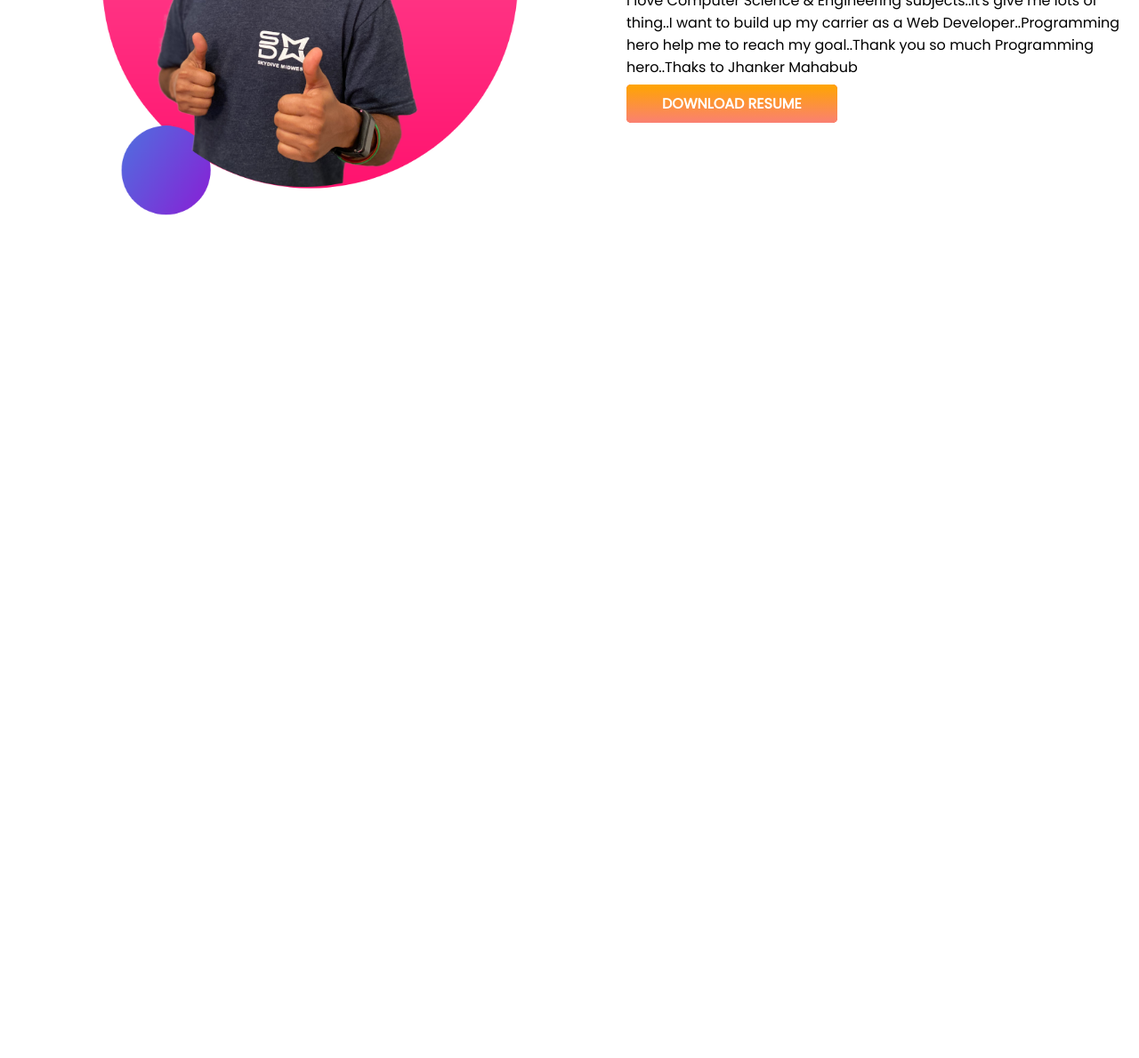
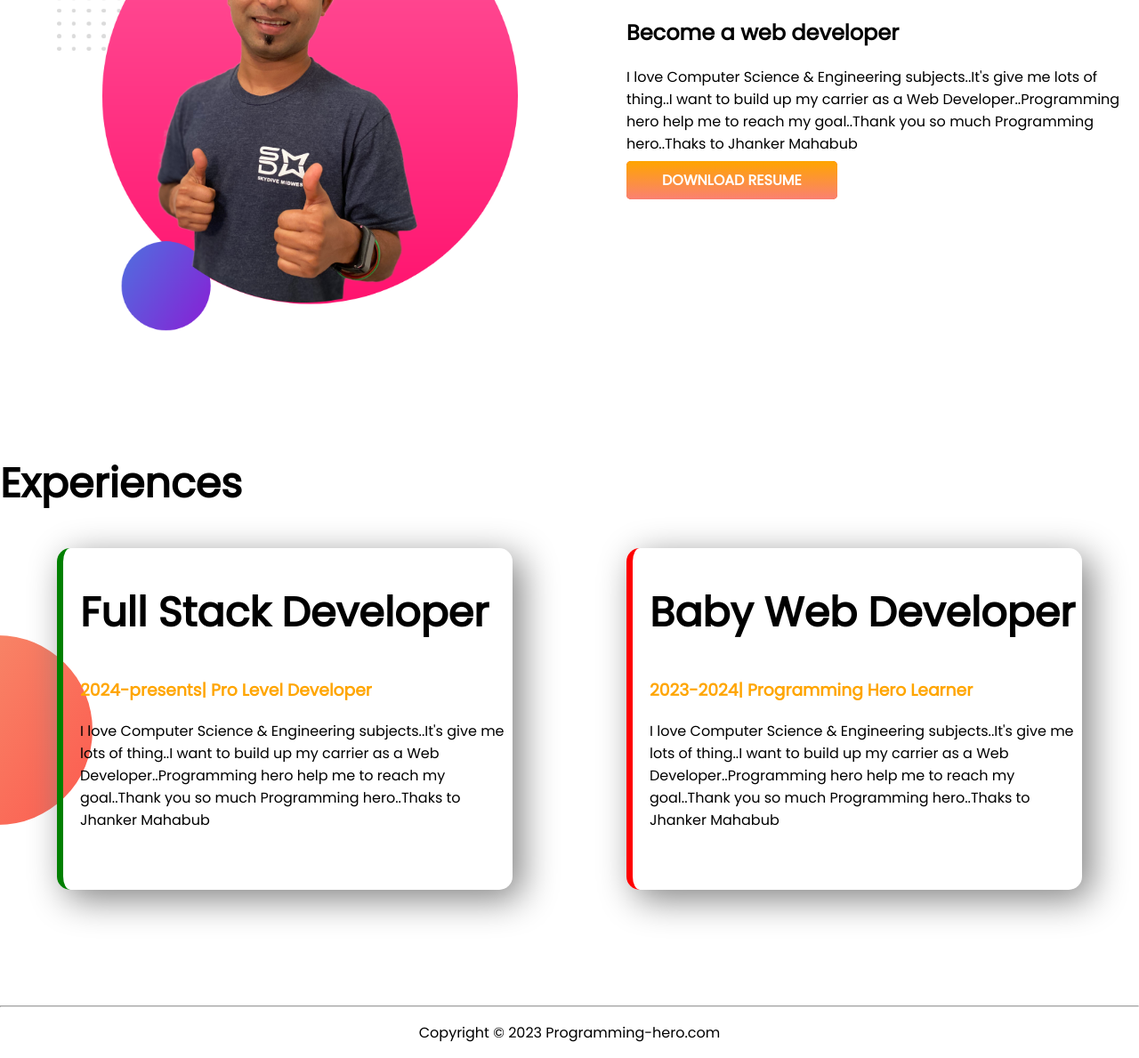
Before and after one commit to saimon60/developer-protfolio, a plain HTML site: page index.html in a window 1280 px wide. Shown: the part 778-1967 px from the top of the page at 89% size. Before the commit the page ends 1027 px from the top, so only its background shows below. Drawn offline with Linux system fonts and the light colour scheme.

Commit message:
boarder and footer

```diff
--- a/index.html
+++ b/index.html
@@ -13,7 +13,7 @@
 </head>
 
 <body>
-    <section class="top-banner">
+    <section class="top-banner flexiable-container">
         <div class="half-width">
             <h1>Welcom To</h1>
             <h1><span class="orange">Saimon</span> World!</h1>
@@ -30,7 +30,7 @@
 
     </section>
 
-    <section class="second">
+    <section class="second flexiable-container">
         <div class="half-width">
             <img src="developer-portfolio/jhankar2.png" alt="">
 
@@ -47,6 +47,37 @@
         </div>
 
     </section>
+
+    <section class="experience-are">
+        <h1>Experiences</h1>
+        <div class="flexiable-container">
+            <div id="full-developer" class="experience-item">
+                <h1>Full Stack Developer</h1>
+                <h3 class="orange">2024-presents| Pro Level Developer</h3>
+                <p>I love Computer Science & Engineering subjects..It's give me lots of thing..I want to build up my
+                    carrier
+                    as a Web Developer..Programming hero help me to reach my goal..Thank you so much Programming
+                    hero..Thaks
+                    to Jhanker Mahabub</p>
+
+            </div>
+            <div id="baby-developer" class="experience-item">
+                <h1>Baby Web Developer</h1>
+                <h3 class="orange">2023-2024| Programming Hero Learner</h3>
+                <p>I love Computer Science & Engineering subjects..It's give me lots of thing..I want to build up my
+                    carrier
+                    as a Web Developer..Programming hero help me to reach my goal..Thank you so much Programming
+                    hero..Thaks
+                    to Jhanker Mahabub</p>
+            </div>
+
+
+        </div>
+        <hr>
+    </section>
 </body>
+<footer>
+    <p>Copyright © 2023 Programming-hero.com</p>
+</footer>
 
 </html>
--- a/style.css
+++ b/style.css
@@ -6,16 +6,19 @@ body {
 }
 
 h1 {
-    font-size: 60px;
+    font-size: 46px;
 }
+
+
 
 .orange {
 
     color: orange;
 }
 
-section {
+.flexiable-container {
     display: flex;
+    margin-bottom: 130px;
 }
 
 .half-width {
@@ -43,3 +46,33 @@ section {
     background-image: url(developer-portfolio/top-banner.png);
     background-repeat: no-repeat;
 }
+
+.experience-item {
+
+    box-shadow: 10px 10px 40px gray;
+    border-radius: 15px;
+    width: 40%;
+    margin-left: 5%;
+    margin-right: 5%;
+    padding-left: 19px;
+    padding-bottom: 50px;
+
+}
+
+#full-developer {
+    border-left: 7px solid green;
+}
+
+#baby-developer {
+    border-left: 7px solid red;
+}
+
+.experience-are {
+    background-image: url(developer-portfolio/exp-bg.png);
+    background-repeat: no-repeat;
+    background-position: left;
+}
+
+footer p {
+    text-align: center;
+}
```
